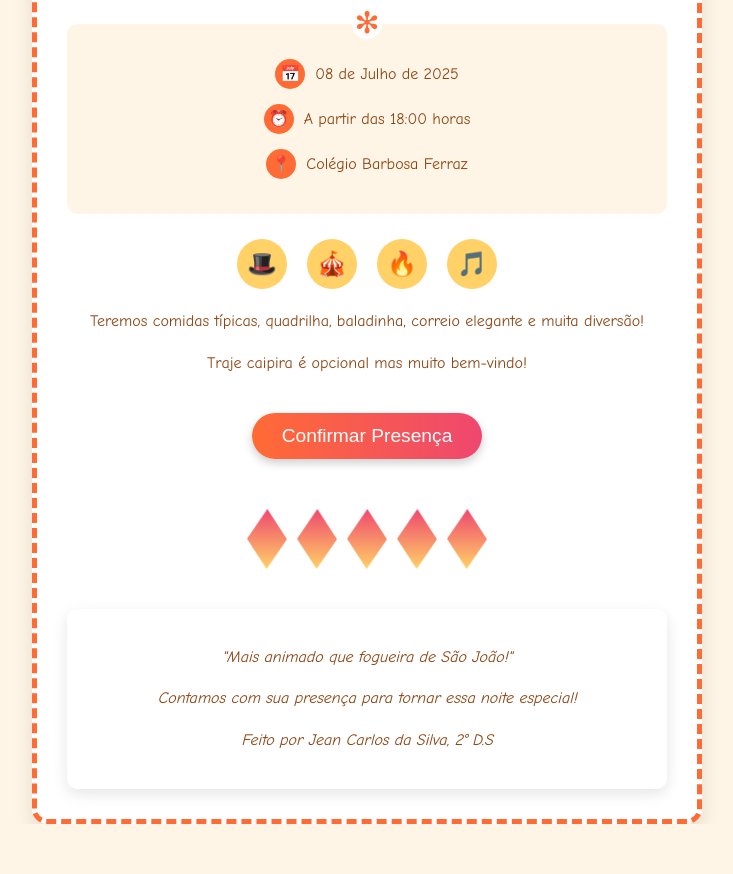
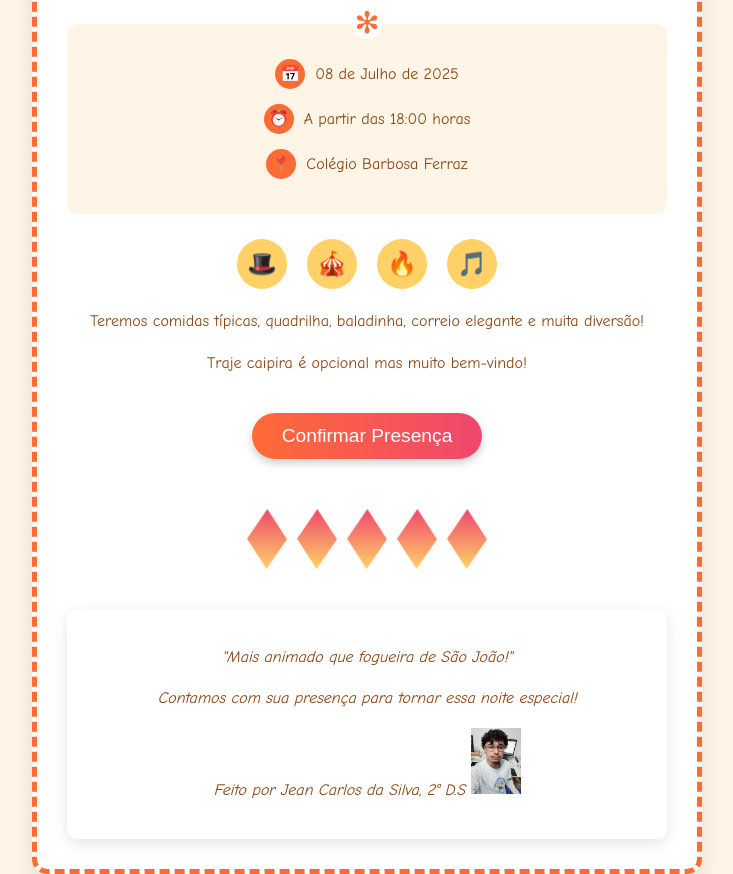
Before and after one commit to jeanxd89/festajuninabarbosa, a plain HTML site: page index.html in a window 1280 px wide. Shown: the part 238-1112 px from the top of the page, without its empty margins (273-1006 px from the left). Before the commit the page ends 1062 px from the top, so only its background shows below. Drawn offline with Linux system fonts and the light colour scheme.

Commit message:
Update index.html

```diff
--- a/index.html
+++ b/index.html
@@ -53,7 +53,7 @@
         <footer>
             <p>"Mais animado que fogueira de São João!"</p>
             <p>Contamos com sua presença para tornar essa noite especial!</p>
-         <p>Feito por Jean Carlos da Silva, 2° D.S
+         <p>Feito por Jean Carlos da Silva, 2° D.S <img src="imagem/jean.jpg" width="50"> </p>
         </footer>
     </div>
 </body>
```
